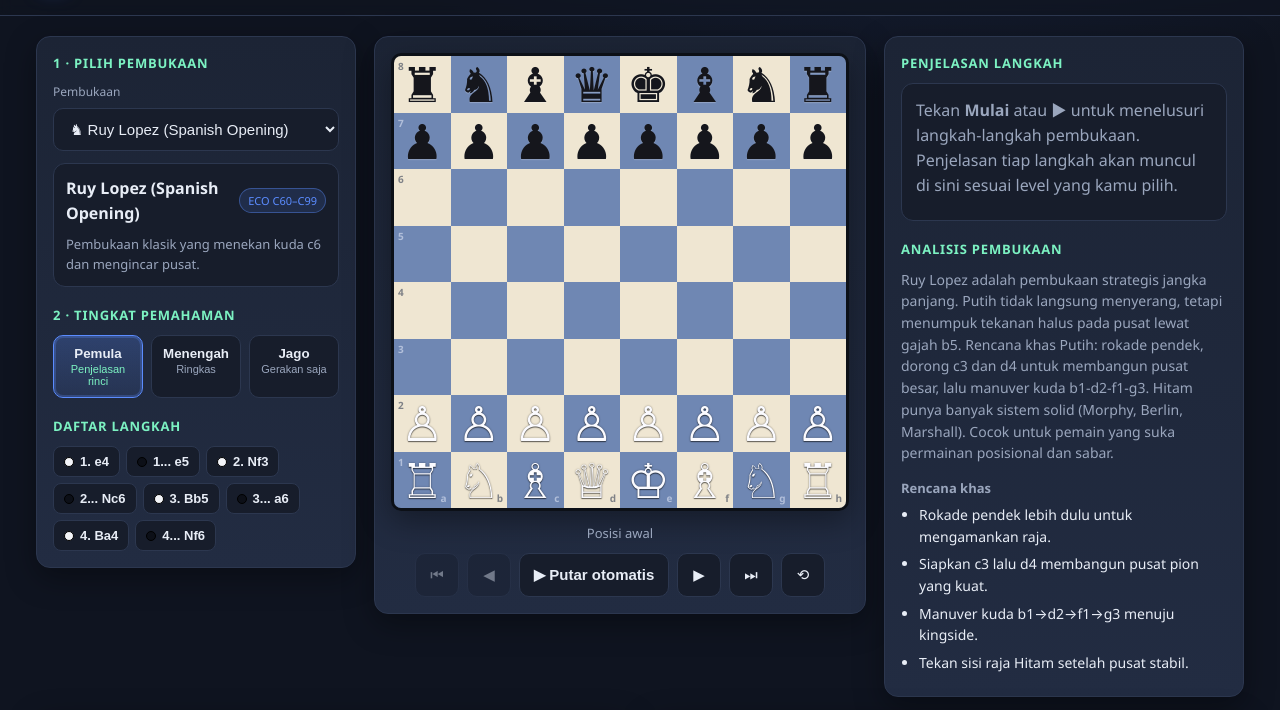
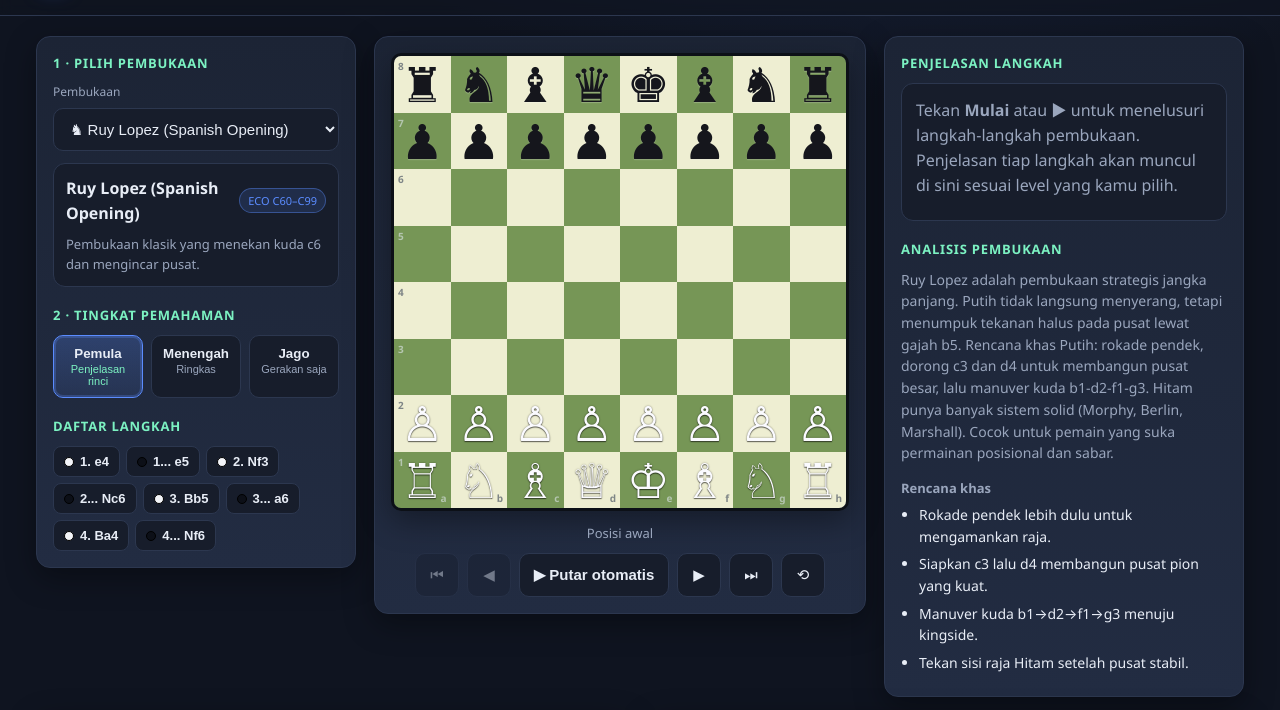
Before and after one commit to muhammadraihanghifari-dev/websitelatihancatur, a plain HTML site: page index.html in a window 1280 px wide. Shown: the part 77-787 px from the top of the page. Drawn offline with Linux system fonts and the light colour scheme.

Commit message:
Fix website

```diff
--- a/css/style.css
+++ b/css/style.css
@@ -10,8 +10,8 @@
   --muted: #9aa6bd;
   --accent: #5b8cff;
   --accent-2: #7cf2c2;
-  --light-sq: #efe6d2;
-  --dark-sq: #6f87b3;
+  --light-sq: #eeeed2;
+  --dark-sq: #769656;
   --from-sq: #f6d365;
   --to-sq: #a7e67c;
   --ok: #58d6a0;
```
